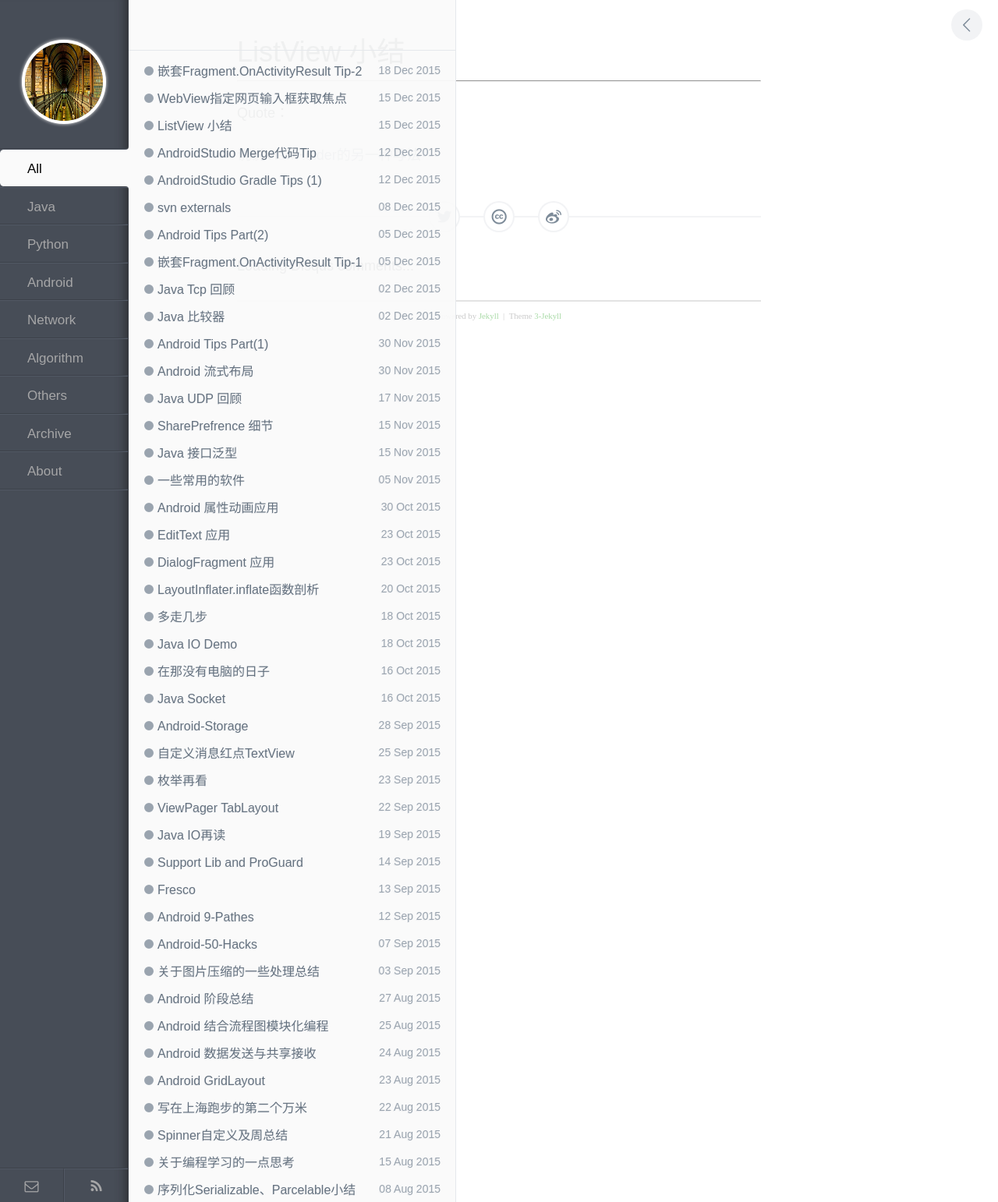
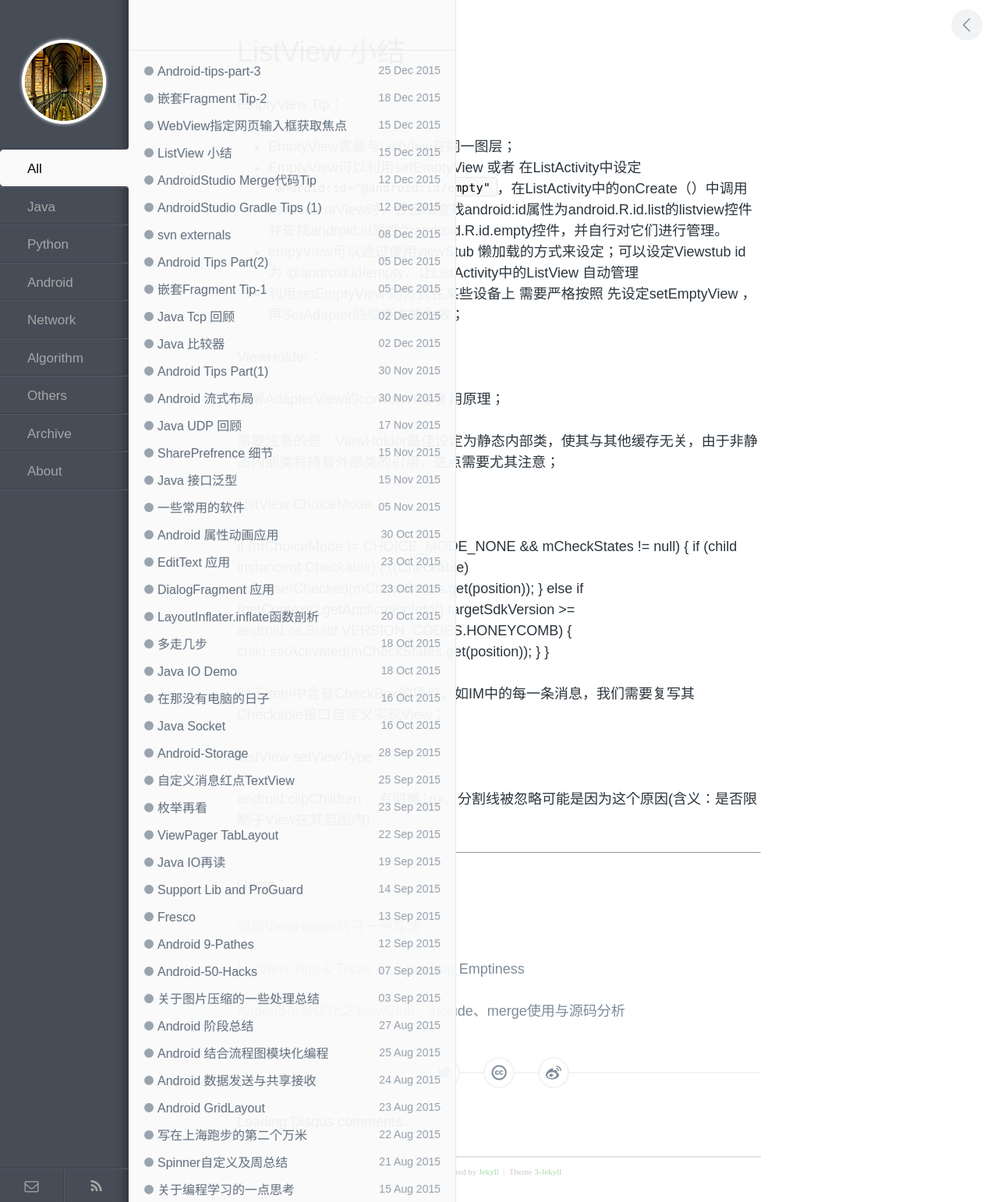
Before and after one commit to enlipan/enlipan.github.io, a Jekyll site: the page built from _posts/2015-12-15-android-listview-summary.md, in a window 1280 px wide. Shown: the whole page at 78% size. Built offline with Jekyll 4.4.1, drawn with Linux system fonts in a browser that asks for light colours; comment, search, counter and statistics services are not loaded.

Commit message:
post pages android tip 3

```diff
--- a/_posts/2015-12-05-android-nested-fragment-onactivityresult.md
+++ b/_posts/2015-12-05-android-nested-fragment-onactivityresult.md
@@ -1,6 +1,6 @@
 ---
 layout: post
-title: 嵌套Fragment.OnActivityResult Tip-1
+title: 嵌套Fragment Tip-1
 category: android
 ---
 StartActivityForResult作为Android中最常用的界面交互函数，其实并没有所想的那么简单，简单的说就是稍不注意就会自己给自己挖坑，后期填坑时还很恶心。
--- a/_posts/2015-12-15-android-listview-summary.md
+++ b/_posts/2015-12-15-android-listview-summary.md
@@ -3,6 +3,38 @@ layout: post
 title: ListView 小结
 category: android
 ---
+
+EmptyView Tip：
+
+* EmptyView需要与ListView在同一图层；
+* EmptyView可以利用setEmptyView 或者 在ListActivity中设定 `android:id="@android:id/empty"`，在ListActivity中的onCreate（）中调用setContentView时，会自动查找android:id属性为android.R.id.list的listview控件并查找android:id属性为android.R.id.empty控件，并自行对它们进行管理。
+* empyView可以通过使用viewStub 懒加载的方式来设定；可以设定Viewstub id  为 @android:id/empty，让ListActivity中的ListView 自动管理
+* 利用setEmptyView 的方式在某些设备上 需要严格按照 先设定setEmptyView ，再SetAdapter的顺序才能生效；
+
+
+ViewHolder：
+
+了解AdapterView的convertView复用原理；
+
+需要注意的是：ViewHolder最佳设定为静态内部类，使其与其他缓存无关，由于非静态内部类将持有外部类的引用，这点需要尤其注意；
+
+
+ListView  ChoiceMode：
+
+
+ if (mChoiceMode != CHOICE_MODE_NONE && mCheckStates != null) {
+            if (child instanceof Checkable) {
+                ((Checkable) child).setChecked(mCheckStates.get(position));
+            } else if (getContext().getApplicationInfo().targetSdkVersion
+                    >= android.os.Build.VERSION_CODES.HONEYCOMB) {
+                child.setActivated(mCheckStates.get(position));
+            }
+        }
+
+对于Item中含有CheckBox的项目，如IM中的每一条消息，我们需要复写其Checkable接口自定义实现View；
+
+
+ListView setViewType：
 
 
 
@@ -10,24 +42,15 @@ category: android
 
 
 
-
-
-
-
-
-
-
-
-
-
-
-
-
-
-
+android:clipChildren：
+有时候1px，分割线被忽略可能是因为这个原因(含义：是否限制子View在其范围内)
 
 ---
 
 Quote：
 
 [说说ViewHolder的另一种写法](http://my.oschina.net/jack1900/blog/289164)
+
+[ListView Tips & Tricks #1: Handling Emptiness](http://cyrilmottier.com/2011/06/20/listview-tips-tricks-1-handle-emptiness/)
+
+[Android布局优化之ViewStub、include、merge使用与源码分析](http://www.androidchina.net/2485.html)
```
Also changed, not shown: _posts/2015-11-30-android-flow-layout.md (+4 -0 lines), _posts/2015-12-05-android-tips-part-2.md (+3 -0 lines), _posts/2015-12-18-android-fragment-onactivityresult-another-tip.md (+5 -1 lines), _posts/2015-12-25-android-tip-part-3.md (added, +27 -0 lines).
